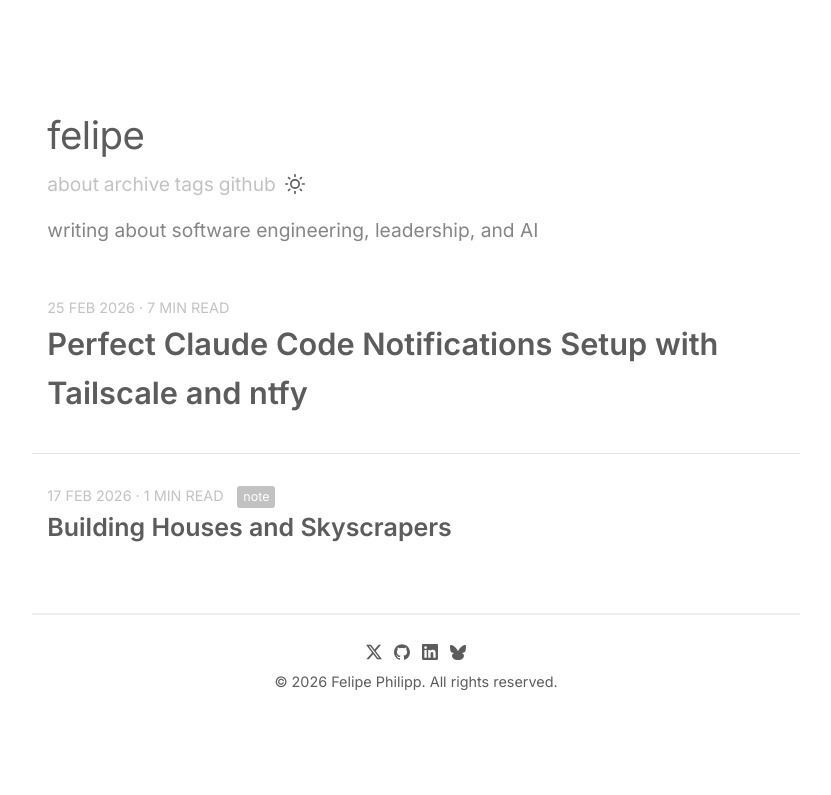
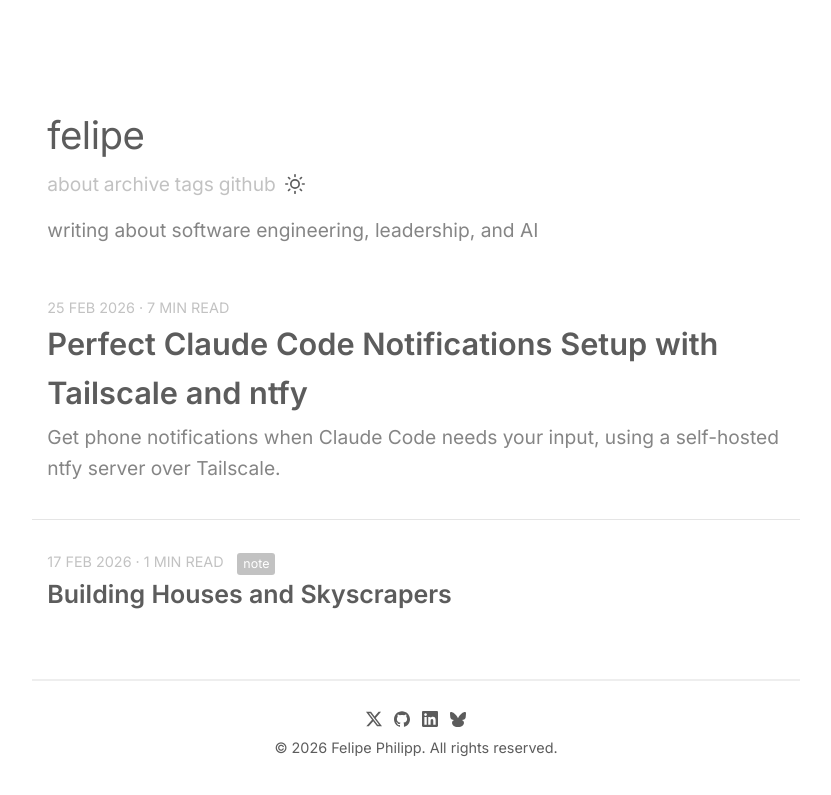
Before and after one commit to felipeelias/felipeelias.github.io, a Jekyll site: the page built from index.html, in a window 1280 px wide. Shown: the top 795 px of the page, without its empty margins (224-1055 px from the left). Built offline with Jekyll 4.4.1, drawn with Linux system fonts in a browser that asks for light colours.

Commit message:
feat: add description to claude-code-notifications post

```diff
--- a/_posts/2026-02-25-claude-code-notifications.md
+++ b/_posts/2026-02-25-claude-code-notifications.md
@@ -2,6 +2,7 @@
 layout: post
 title: "Perfect Claude Code Notifications Setup with Tailscale and ntfy"
 date: 2026-02-25
+description: "Get phone notifications when Claude Code needs your input, using a self-hosted ntfy server over Tailscale."
 tags: [claude-code, tailscale, ntfy, docker]
 comments: true
 ---
```
